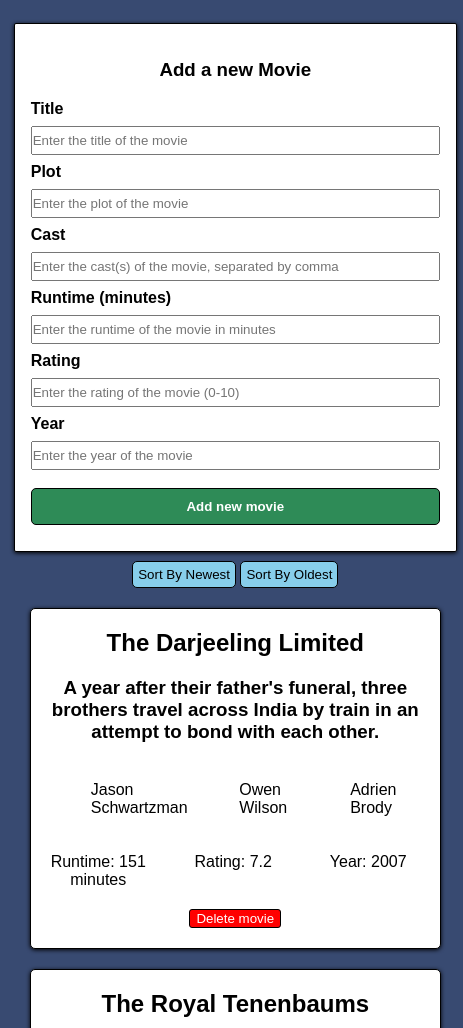
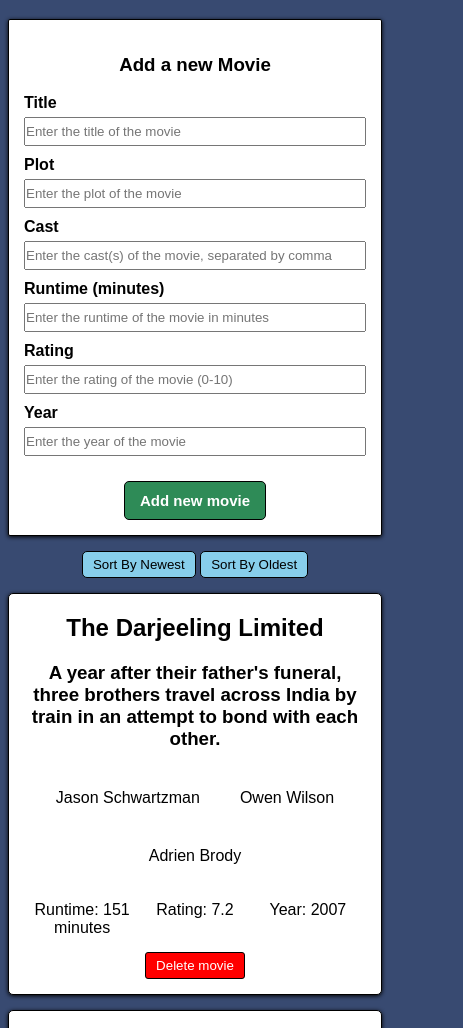
Before and after one commit to mepox/fac-projects, a plain HTML site: page MovieData/index.html in a window 390 px wide. Shown: the part 61-1089 px from the top of the page, 463 px wide, since content can reach past the window. Drawn offline with Linux system fonts and the light colour scheme.

Commit message:
improve MovieData design and responsiveness

```diff
--- a/MovieData/css/index.css
+++ b/MovieData/css/index.css
@@ -7,19 +7,22 @@ body {
     text-align: center;
 }
 
-.grid-container {
-    display: grid;
-    grid-template-columns: auto auto;
-}
-
-.grid-item {
-    margin: 1% auto;
-}
-
 /* Header */
 
 header h1 {
     color: white;
+}
+
+/* Grid */
+
+.grid-container {
+    display: grid;
+    grid-template-columns: auto;
+}
+
+.grid-item {
+    max-width: 550px;
+    margin: 0 auto 15px auto;
 }
 
 /* New movie form */
@@ -29,32 +32,30 @@ header h1 {
     border: 1px solid black;
     border-radius: 2px;
     box-shadow: 0 1px 4px 0 black;
-    margin: auto;
-    padding: 16px;
-    width: 50%;
+    padding: 15px;
 }
 
 input[type=text] {
     box-sizing: border-box;
     display: inline-block;
-    margin: 8px 0;
-    padding: 5px 0;
+    margin: 5px 0 10px 0;
+    padding: 5px 0 5px 0;
     width: 100%;
 }
 
-#add-new-movie-button {
+#new-movie-button {
     background-color: seagreen;
     border: 1px solid black;
     border-radius: 5px;
     color: white;
     cursor: pointer;
     font-weight: 900;
-    margin: 10px 0;
-    padding: 10px 0;
-    width: 100%;
+    font-size: 15px;
+    margin-top: 15px;
+    padding: 10px 15px;
 }
 
-#add-new-movie-button:hover {
+#new-movie-button:hover {
     background-color: darkgreen;
 }
 
@@ -65,7 +66,7 @@ input[type=text] {
     border: 1px solid black;
     border-radius: 5px;
     cursor: pointer;
-    padding: 5px 5px;
+    padding: 5px 10px;
 }
 
 .sorting-button:hover {
@@ -77,14 +78,15 @@ input[type=text] {
     border: 1px solid black;
     border-radius: 5px;
     box-shadow: 0 1px 4px 0 black;
-    margin: 20px auto;
-    width: 50%;
+    padding: 0 15px 0 15px;
+    margin-top: 15px;
 }
-
 .movie-casts-list {
     display: flex;
+    flex-wrap: wrap;
     justify-content: center;
     list-style: none;
+    padding: 0;
 }
 
 .movie-casts-list-item {
@@ -94,12 +96,11 @@ input[type=text] {
 .movie-stats {
     display: grid;
     grid-template-columns: 33% 33% 33%;
-    margin-top: 10px;
-    margin-bottom: 10px;
+    justify-content: center;
 }
 
 .delete-button-container {
-    margin: 20px;
+    margin: 15px 0;
 }
 
 .delete-button {
@@ -108,6 +109,7 @@ input[type=text] {
     border-radius: 3px;
     color: white;
     cursor: pointer;
+    padding: 5px 10px;
 }
 
 .delete-button:hover {
@@ -115,19 +117,12 @@ input[type=text] {
 }
 
 /* Media */
+@media screen and (min-width: 1100px) {
+    .grid-container {
+        grid-template-columns: auto auto;
+    }
 
-@media screen and (max-width: 1200px) {
-    .grid-container {
-        grid-template-columns: auto;
+    #new-movie-form {
+        max-width: 450px;
     }
 }
-
-@media screen and (max-width: 800px) {
-    #new-movie-form {
-        width: 90%;
-    }
-
-    .movie-card {
-        width: 90%;
-    }
-}
--- a/MovieData/index.html
+++ b/MovieData/index.html
@@ -9,8 +9,8 @@
 </head>
 
 <body>
-    <header class="centered">
-        <h1>Movie Data Project</h1>
+    <header>
+        <h1 class="centered">Movie Data Project</h1>
     </header>
 
     <div class="grid-container">
@@ -36,7 +36,9 @@
                 <label for="new-movie-year"><b>Year</b></label>
                 <input type="text" id="new-movie-year" placeholder="Enter the year of the movie" required>
 
-                <button id="add-new-movie-button">Add new movie</button>
+                <div id="new-movie-button-container" class="centered">
+                    <button id="new-movie-button">Add new movie</button>
+                </div>
             </form>
         </div>
         <div class="grid-item">
```
